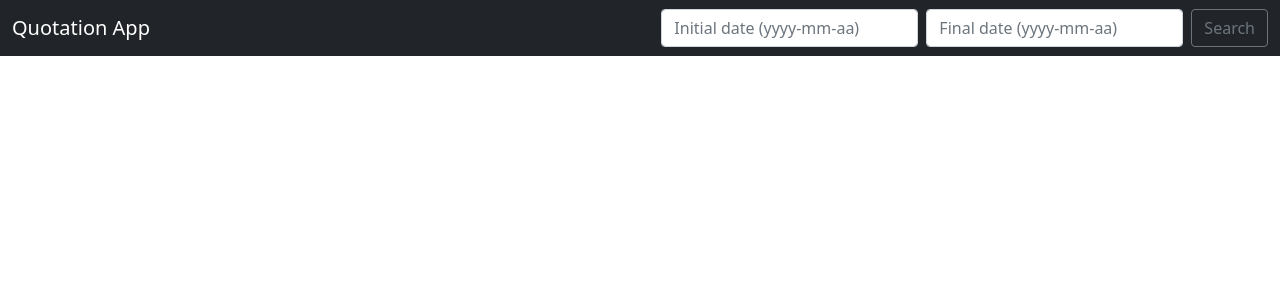
After one commit to esmanhoto/django_currencies, a Django app: template rates/templates/base.html in a window 1280 px wide. The commit adds this page. Shown: the top 300 px of the page. Run offline with Django 3.2, Linux system fonts and the light colour scheme; the template is opened without the code that fills it, so the values that code supplies are empty.

Commit message:
Base html and initial api_request added

```diff
--- /dev/null
+++ b/rates/templates/base.html
@@ -0,0 +1,50 @@
+<!doctype html>
+<html lang="en">
+<head>
+    <!-- Required meta tags -->
+    <meta charset="utf-8">
+    <meta name="viewport" content="width=device-width, initial-scale=1">
+
+    <!-- Bootstrap CSS -->
+    <link href="https://cdn.jsdelivr.net/npm/bootstrap@5.1.3/dist/css/bootstrap.min.css" rel="stylesheet"
+          integrity="sha384-1BmE4kWBq78iYhFldvKuhfTAU6auU8tT94WrHftjDbrCEXSU1oBoqyl2QvZ6jIW3" crossorigin="anonymous">
+
+    <title>Quotes</title>
+</head>
+<body>
+<nav class="navbar navbar-expand-lg navbar-dark bg-dark">
+    <div class="container-fluid">
+        <a class="navbar-brand" href="{% url 'home' %}">Quotation App</a>
+        <button class="navbar-toggler" type="button" data-bs-toggle="collapse" data-bs-target="#navbarSupportedContent"
+                aria-controls="navbarSupportedContent" aria-expanded="false" aria-label="Toggle navigation">
+            <span class="navbar-toggler-icon"></span>
+        </button>
+        <div class="collapse navbar-collapse" id="navbarSupportedContent">
+            <ul class="navbar-nav me-auto mb-2 mb-lg-0">
+            </ul>
+            <form action="{% url 'home' %}" class="d-flex" method="POST">
+                {% csrf_token &%}
+                <input class="form-control me-2" type="search" placeholder="Initial date (yyyy-mm-aa)"
+                       aria-label="Search" name="initial_date">
+                <input class="form-control me-2" type="search" placeholder="Final date (yyyy-mm-aa)" aria-label="Search"
+                       name="final_date">
+                <button class="btn btn-outline-secondary" type="submit">Search</button>
+            </form>
+        </div>
+    </div>
+</nav>
+
+<div class="container">
+    <br/>
+
+    <br/>
+
+    {% block content %}
+
+    {% endblock %}
+</div>
+
+<!-- Bootstrap Bundle with Popper -->
+<script src="https://cdn.jsdelivr.net/npm/bootstrap@5.1.3/dist/js/bootstrap.bundle.min.js"
+        integrity="sha384-ka7Sk0Gln4gmtz2MlQnikT1wXgYsOg+OMhuP+IlRH9sENBO0LRn5q+8nbTov4+1p"
+        crossorigin="anonymous"></script>
--- a/rates/templates/home.html
+++ b/rates/templates/home.html
@@ -1 +1,7 @@
+{% extends 'base.html' %}
+{% block content %}
+
 <h1> Hello World </h1>
+{{ api }}
+
+{% endblock %}
```
Also changed, not shown: rates/views.py (+19 -1 lines).
